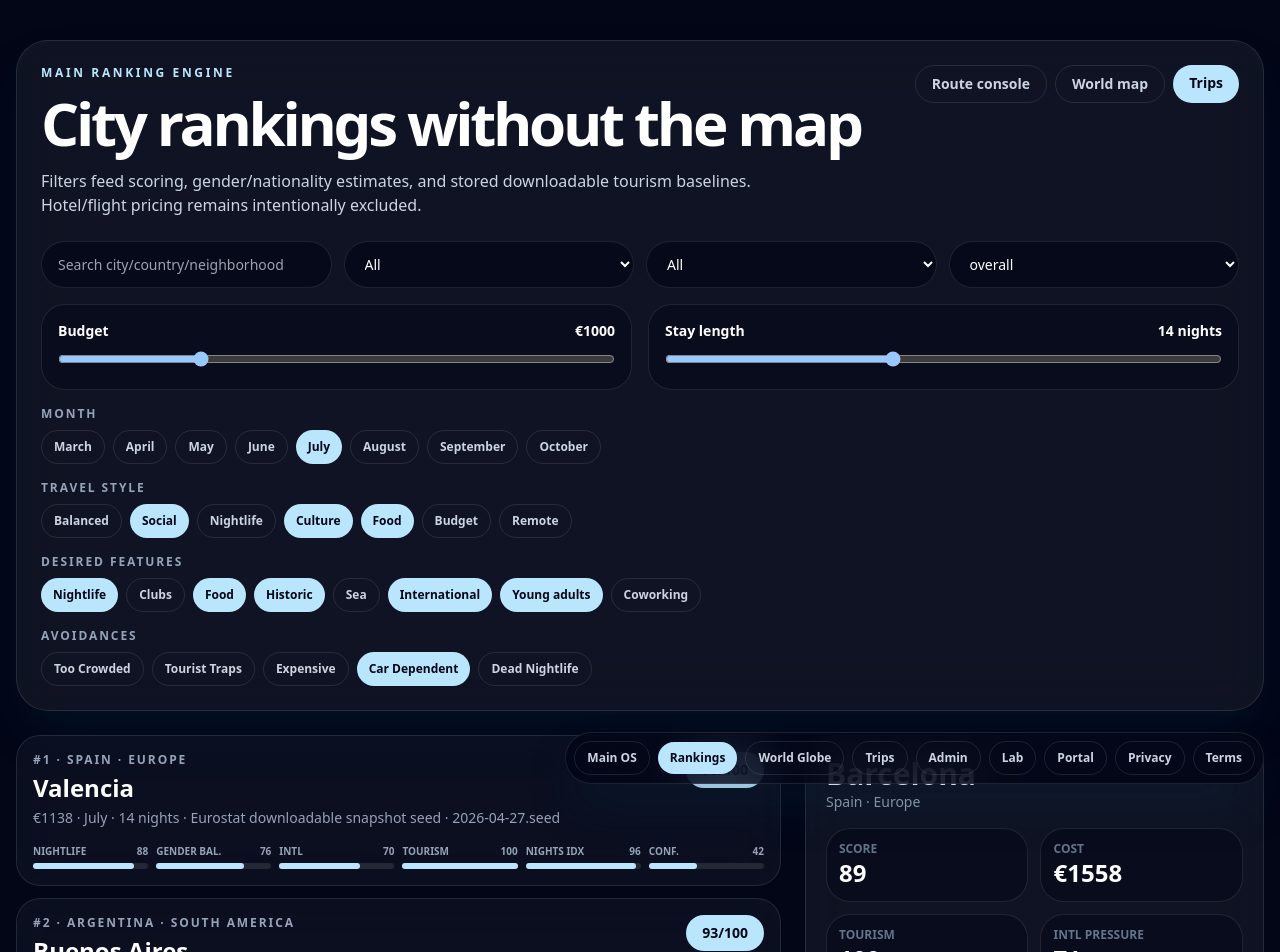
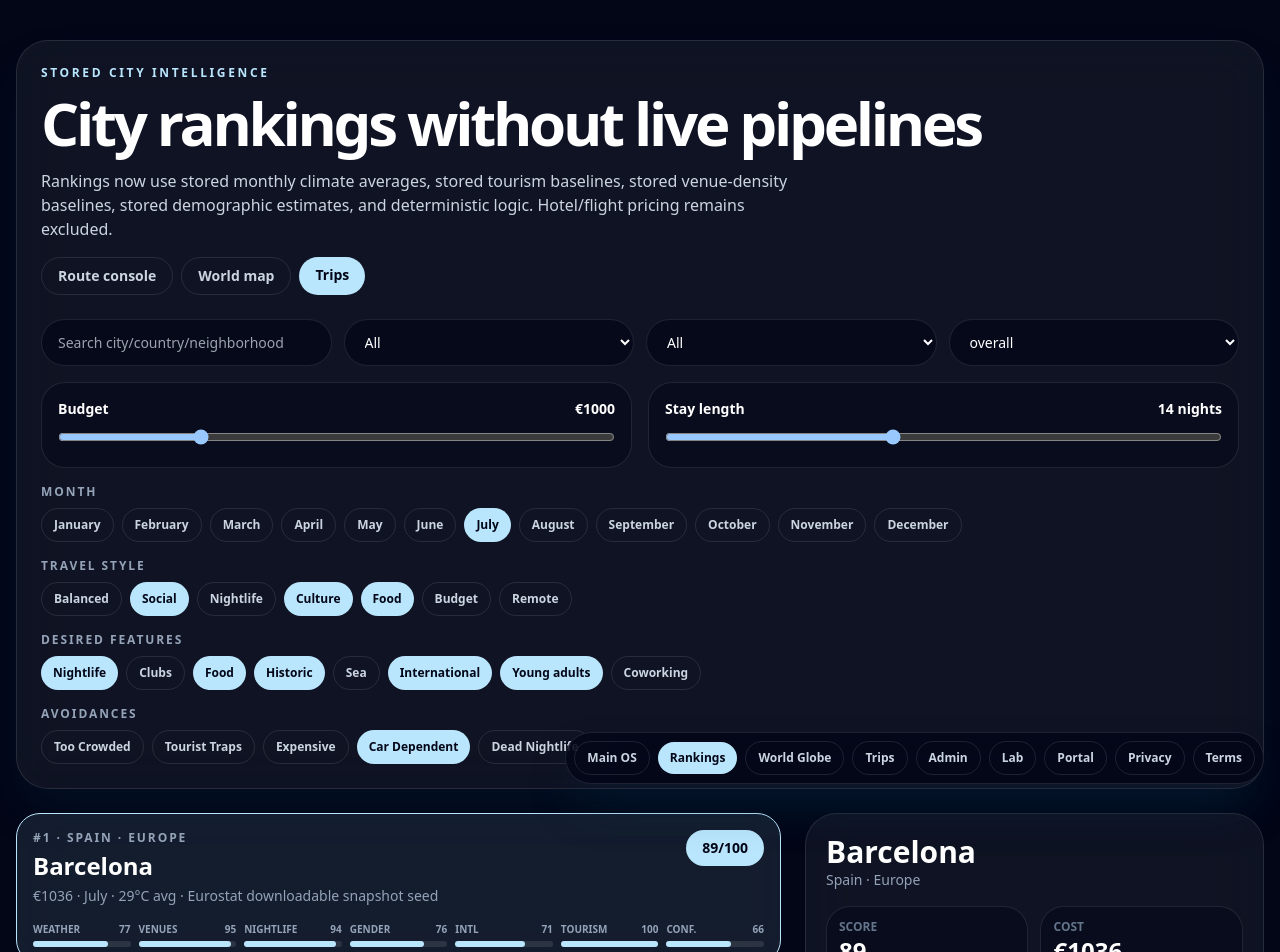
Before and after one commit to irf97/Travel-Guide, a Next.js app in the folder mvp/: page /rankings in a window 1280 px wide. Shown: the top 952 px of the page. Built offline with nearby package versions, Linux system fonts and the light colour scheme.

Commit message:
Rank from stored city intelligence layer

```diff
--- a/mvp/app/rankings/page.tsx
+++ b/mvp/app/rankings/page.tsx
@@ -2,14 +2,11 @@
 
 import { useMemo, useState } from "react";
 import Link from "next/link";
-import { worldCities, continents, type Continent, type WorldCity } from "@/lib/world-data";
-import { getCityDemographicModel } from "@/lib/city-demographics";
-import { getCityTourismModel } from "@/lib/tourism-data";
-import { defaultIntent } from "@/lib/extraction";
-import { scoreCity } from "@/lib/scoring";
+import { continents, type Continent } from "@/lib/world-data";
+import { getAllCityIntelligence, type CityIntelligence, type MonthName } from "@/lib/city-intelligence";
 import type { AvoidKey, FeatureKey, TravelStyle } from "@/lib/types";
 
-const monthOptions = ["March", "April", "May", "June", "July", "August", "September", "October"];
+const monthOptions: MonthName[] = ["January", "February", "March", "April", "May", "June", "July", "August", "September", "October", "November", "December"];
 const travelStyles: Array<{ label: string; value: TravelStyle }> = [
   { label: "Balanced", value: "balanced" }, { label: "Social", value: "social" }, { label: "Nightlife", value: "nightlife" }, { label: "Culture", value: "culture" }, { label: "Food", value: "food" }, { label: "Budget", value: "budget" }, { label: "Remote", value: "remote-work" }
 ];
@@ -19,43 +16,95 @@ const features: Array<{ label: string; value: FeatureKey }> = [
 const avoidances: Array<{ label: string; value: AvoidKey }> = [
   { label: "Too Crowded", value: "too_crowded" }, { label: "Tourist Traps", value: "tourist_traps" }, { label: "Expensive", value: "expensive" }, { label: "Car Dependent", value: "car_dependent" }, { label: "Dead Nightlife", value: "dead_nightlife" }
 ];
-const sortModes = ["overall", "cheapest", "nightlife", "history", "international", "gender-balance", "tourism-demand", "tourism-index", "confidence"] as const;
+const sortModes = ["overall", "cheapest", "nightlife", "history", "international", "gender-balance", "tourism-demand", "tourism-index", "weather", "venue-density", "confidence"] as const;
 type SortMode = typeof sortModes[number];
 
 type Ranked = {
-  city: WorldCity;
+  city: CityIntelligence;
   score: number;
   cost: number;
+  selectedWeather: CityIntelligence["monthlyWeather"][MonthName];
   featureFit: number;
-  seasonality: number;
   riskPenalty: number;
-  demographics: ReturnType<typeof getCityDemographicModel>;
-  tourism: ReturnType<typeof getCityTourismModel>;
+  confidenceScore: number;
 };
 
 function toggle<T extends string>(list: T[], value: T) { return list.includes(value) ? list.filter((item) => item !== value) : [...list, value]; }
-function makeIntent(input: { budget: number; nights: number; month: string; styles: TravelStyle[]; features: FeatureKey[]; avoid: AvoidKey[] }) {
-  const intent = defaultIntent();
-  intent.budget.per_person_eur = input.budget;
-  intent.budget.sensitivity = input.budget <= 800 ? "high" : input.budget <= 1300 ? "medium" : "low";
-  intent.dates.month = input.month;
-  intent.dates.nights = input.nights;
-  intent.travel_style = input.styles.length ? input.styles : ["balanced"];
-  Object.keys(intent.desired_features).forEach((key) => { intent.desired_features[key as FeatureKey] = false; });
-  input.features.forEach((feature) => { intent.desired_features[feature] = true; });
-  Object.keys(intent.avoid).forEach((key) => { intent.avoid[key as AvoidKey] = false; });
-  input.avoid.forEach((avoid) => { intent.avoid[avoid] = true; });
-  return intent;
+function clamp(value: number) { return Math.max(0, Math.min(100, Math.round(value))); }
+
+function featureFit(city: CityIntelligence, wanted: FeatureKey[]) {
+  if (!wanted.length) return 70;
+  let score = 0;
+  for (const item of wanted) {
+    if (item === "bars") score += city.venues.bars > 100 ? 14 : city.nightlife_score / 8;
+    if (item === "clubs") score += city.venues.clubs > 10 ? 14 : city.venues.clubs;
+    if (item === "local_food") score += city.food_culture_score / 7;
+    if (item === "historic") score += city.history_score / 7;
+    if (item === "sea") score += city.sea_access ? 14 : 2;
+    if (item === "international_crowd") score += city.tourism.internationalTouristPressure / 7;
+    if (item === "young_adults") score += city.social_density_score / 7;
+    if (item === "coworking") score += city.venues.coworking > 6 ? 12 : city.venues.coworking * 1.5;
+  }
+  return clamp((score / wanted.length) * 7.2);
+}
+
+function riskPenalty(city: CityIntelligence, avoid: AvoidKey[], budget: number) {
+  let penalty = 0;
+  if (avoid.includes("too_crowded")) penalty += city.tourism.cityTourismDemandScore > 82 ? 10 : 2;
+  if (avoid.includes("tourist_traps")) penalty += city.tourism.tourismNightsIndex > 86 && city.demographics.touristVisitorShare > 28 ? 10 : 2;
+  if (avoid.includes("expensive")) penalty += city.base_cost_per_person > budget ? 12 : 0;
+  if (avoid.includes("car_dependent")) penalty += city.mobility_score < 70 ? 9 : 1;
+  if (avoid.includes("dead_nightlife")) penalty += city.nightlife_score < 72 ? 12 : 0;
+  return clamp(penalty);
+}
+
+function styleScore(city: CityIntelligence, styles: TravelStyle[], weather: Ranked["selectedWeather"]) {
+  const active = styles.length ? styles : ["balanced"];
+  let score = 0;
+  for (const style of active) {
+    if (style === "balanced") score += (city.nightlife_score + city.history_score + city.food_culture_score + city.mobility_score + weather.weatherComfort) / 5;
+    if (style === "social") score += city.social_density_score * 0.55 + city.tourism.internationalTouristPressure * 0.25 + city.venues.socialSurfaceArea * 0.2;
+    if (style === "nightlife") score += city.nightlife_score * 0.5 + weather.outdoorNightlifeScore * 0.25 + city.venues.clubs * 1.1;
+    if (style === "culture") score += city.history_score * 0.72 + city.venues.museums * 0.9 + city.venues.historicSites * 0.7;
+    if (style === "food") score += city.food_culture_score * 0.74 + city.venues.restaurants * 0.08 + city.venues.cafes * 0.08;
+    if (style === "budget") score += clamp(100 - Math.max(0, city.base_cost_per_person - 600) / 13);
+    if (style === "remote-work") score += city.mobility_score * 0.46 + city.venues.coworking * 2.8 + weather.weatherComfort * 0.2;
+    if (style === "sports") score += city.venues.gyms * 2.6 + city.mobility_score * 0.28 + weather.weatherComfort * 0.24;
+  }
+  return clamp(score / active.length);
+}
+
+function rankCity(city: CityIntelligence, input: { month: MonthName; budget: number; nights: number; styles: TravelStyle[]; wanted: FeatureKey[]; avoid: AvoidKey[] }): Ranked {
+  const selectedWeather = city.monthlyWeather[input.month];
+  const cost = Math.round(city.average_daily_cost * input.nights);
+  const affordability = clamp(100 - Math.max(0, cost - input.budget) / 13);
+  const fit = featureFit(city, input.wanted);
+  const penalty = riskPenalty(city, input.avoid, input.budget);
+  const style = styleScore(city, input.styles, selectedWeather);
+  const confidenceScore = clamp(city.demographics.confidenceScore * 0.35 + (city.tourism.confidence === "high" ? 86 : city.tourism.confidence === "medium" ? 68 : 45) * 0.3 + selectedWeather.weatherComfort * 0.15 + city.venues.densityScore * 0.2);
+  const score = clamp(
+    style * 0.22 +
+    fit * 0.16 +
+    affordability * 0.14 +
+    selectedWeather.weatherComfort * 0.14 +
+    city.tourism.cityTourismDemandScore * 0.12 +
+    city.venues.densityScore * 0.12 +
+    city.demographics.genderBalanceScore * 0.05 +
+    confidenceScore * 0.05 -
+    penalty * 0.55
+  );
+  return { city, score, cost, selectedWeather, featureFit: fit, riskPenalty: penalty, confidenceScore };
 }
 
 export default function RankingsPage() {
-  const countries = useMemo(() => [...new Set(worldCities.map((city) => city.country))].sort(), []);
+  const allCities = useMemo(() => getAllCityIntelligence(), []);
+  const countries = useMemo(() => [...new Set(allCities.map((city) => city.country))].sort(), [allCities]);
   const [query, setQuery] = useState("");
   const [continent, setContinent] = useState<Continent | "All">("All");
   const [country, setCountry] = useState("All");
   const [budget, setBudget] = useState(1000);
   const [nights, setNights] = useState(14);
-  const [month, setMonth] = useState("July");
+  const [month, setMonth] = useState<MonthName>("July");
   const [styles, setStyles] = useState<TravelStyle[]>(["social", "culture", "food"]);
   const [wanted, setWanted] = useState<FeatureKey[]>(["bars", "local_food", "historic", "international_crowd", "young_adults"]);
   const [avoid, setAvoid] = useState<AvoidKey[]>(["car_dependent"]);
@@ -63,39 +112,33 @@ export default function RankingsPage() {
   const [selectedId, setSelectedId] = useState("barcelona-spain");
   const [saveMessage, setSaveMessage] = useState("");
 
-  const intent = useMemo(() => makeIntent({ budget, nights, month, styles, features: wanted, avoid }), [budget, nights, month, styles, wanted, avoid]);
-
   const ranked = useMemo<Ranked[]>(() => {
     const q = query.toLowerCase().trim();
-    const rows = worldCities
+    const rows = allCities
       .filter((city) => continent === "All" || city.continent === continent)
       .filter((city) => country === "All" || city.country === country)
       .filter((city) => !q || `${city.name} ${city.country} ${city.continent} ${city.types.join(" ")} ${city.best_neighborhoods.join(" ")} ${city.nationality_mix_context}`.toLowerCase().includes(q))
-      .map((city) => {
-        const result = scoreCity(city, intent);
-        const demographics = getCityDemographicModel(city);
-        const tourism = getCityTourismModel(city);
-        const tourismAdjustment = Math.round((tourism.cityTourismDemandScore - 50) * 0.08 + (tourism.internationalTouristPressure - 50) * 0.05);
-        return { city, score: Math.max(0, Math.min(100, result.score + tourismAdjustment)), cost: result.estimatedCost, featureFit: result.featureFit, seasonality: result.seasonality, riskPenalty: result.riskPenalty, demographics, tourism };
-      });
+      .map((city) => rankCity(city, { month, budget, nights, styles, wanted, avoid }));
 
     return rows.sort((a, b) => {
       if (sortMode === "cheapest") return a.cost - b.cost;
       if (sortMode === "nightlife") return b.city.nightlife_score - a.city.nightlife_score;
       if (sortMode === "history") return b.city.history_score - a.city.history_score;
-      if (sortMode === "international") return b.tourism.internationalTouristPressure - a.tourism.internationalTouristPressure;
-      if (sortMode === "gender-balance") return b.demographics.genderBalanceScore - a.demographics.genderBalanceScore;
-      if (sortMode === "tourism-demand") return b.tourism.cityTourismDemandScore - a.tourism.cityTourismDemandScore;
-      if (sortMode === "tourism-index") return b.tourism.tourismNightsIndex - a.tourism.tourismNightsIndex;
-      if (sortMode === "confidence") return b.demographics.confidenceScore + (b.tourism.confidence === "high" ? 20 : b.tourism.confidence === "medium" ? 10 : 0) - (a.demographics.confidenceScore + (a.tourism.confidence === "high" ? 20 : a.tourism.confidence === "medium" ? 10 : 0));
+      if (sortMode === "international") return b.city.tourism.internationalTouristPressure - a.city.tourism.internationalTouristPressure;
+      if (sortMode === "gender-balance") return b.city.demographics.genderBalanceScore - a.city.demographics.genderBalanceScore;
+      if (sortMode === "tourism-demand") return b.city.tourism.cityTourismDemandScore - a.city.tourism.cityTourismDemandScore;
+      if (sortMode === "tourism-index") return b.city.tourism.tourismNightsIndex - a.city.tourism.tourismNightsIndex;
+      if (sortMode === "weather") return b.selectedWeather.weatherComfort - a.selectedWeather.weatherComfort;
+      if (sortMode === "venue-density") return b.city.venues.densityScore - a.city.venues.densityScore;
+      if (sortMode === "confidence") return b.confidenceScore - a.confidenceScore;
       return b.score - a.score;
     });
-  }, [query, continent, country, intent, sortMode]);
+  }, [allCities, query, continent, country, month, budget, nights, styles, wanted, avoid, sortMode]);
 
   const selected = ranked.find((row) => row.city.id === selectedId) ?? ranked[0];
 
   async function save(row: Ranked) {
-    const response = await fetch("/api/trips", { method: "POST", headers: { "Content-Type": "application/json" }, body: JSON.stringify({ title: `${row.city.name}, ${row.city.country}`, cityId: row.city.id, month, budgetLevel: budget <= 800 ? "Low" : budget <= 1300 ? "Medium" : "High", goal: styles.join("-") || "balanced", computedScore: row.score, notes: `Saved from /rankings. Sort: ${sortMode}. Cost €${row.cost}. Gender balance ${row.demographics.genderBalanceScore}. International pressure ${row.tourism.internationalTouristPressure}. Tourism demand ${row.tourism.cityTourismDemandScore}. Tourism source ${row.tourism.sourceLabel}.` }) });
+    const response = await fetch("/api/trips", { method: "POST", headers: { "Content-Type": "application/json" }, body: JSON.stringify({ title: `${row.city.name}, ${row.city.country}`, cityId: row.city.id, month, budgetLevel: budget <= 800 ? "Low" : budget <= 1300 ? "Medium" : "High", goal: styles.join("-") || "balanced", computedScore: row.score, notes: `Saved from /rankings stored intelligence. Sort: ${sortMode}. Cost €${row.cost}. Weather ${row.selectedWeather.weatherComfort}. Venue density ${row.city.venues.densityScore}. Tourism demand ${row.city.tourism.cityTourismDemandScore}. International pressure ${row.city.tourism.internationalTouristPressure}.` }) });
     const json = await response.json();
     setSaveMessage(json?.data?.message ?? "Saved.");
   }
@@ -103,7 +146,7 @@ export default function RankingsPage() {
   return <main className="min-h-screen bg-slate-950 px-4 py-10 text-white">
     <section className="mx-auto max-w-7xl rounded-[2rem] border border-white/10 bg-white/[0.055] p-6 shadow-2xl shadow-sky-950/30 backdrop-blur-xl">
       <div className="flex flex-wrap items-start justify-between gap-4">
-        <div><p className="text-xs font-black uppercase tracking-[0.22em] text-sky-200">Main ranking engine</p><h1 className="mt-3 text-4xl font-black tracking-[-0.055em] md:text-6xl">City rankings without the map</h1><p className="mt-4 max-w-3xl text-slate-300">Filters feed scoring, gender/nationality estimates, and stored downloadable tourism baselines. Hotel/flight pricing remains intentionally excluded.</p></div>
+        <div><p className="text-xs font-black uppercase tracking-[0.22em] text-sky-200">Stored city intelligence</p><h1 className="mt-3 text-4xl font-black tracking-[-0.055em] md:text-6xl">City rankings without live pipelines</h1><p className="mt-4 max-w-3xl text-slate-300">Rankings now use stored monthly climate averages, stored tourism baselines, stored venue-density baselines, stored demographic estimates, and deterministic logic. Hotel/flight pricing remains excluded.</p></div>
         <div className="flex gap-2"><Link className="rounded-full border border-white/10 px-4 py-2 text-sm font-black text-slate-300" href="/admin">Route console</Link><Link className="rounded-full border border-white/10 px-4 py-2 text-sm font-black text-slate-300" href="/world">World map</Link><Link className="rounded-full bg-sky-200 px-4 py-2 text-sm font-black text-slate-950" href="/trips">Trips</Link></div>
       </div>
       <div className="mt-6 grid gap-3 md:grid-cols-4">
@@ -123,23 +166,25 @@ export default function RankingsPage() {
     <section className="mx-auto mt-6 grid max-w-7xl gap-6 lg:grid-cols-[1.5fr_.9fr]">
       <div className="grid gap-3">
         {ranked.slice(0, 60).map((row, index) => <button key={row.city.id} onClick={()=>setSelectedId(row.city.id)} className={`rounded-[1.5rem] border p-4 text-left backdrop-blur-xl transition ${selected?.city.id===row.city.id ? "border-sky-200 bg-sky-200/10" : "border-white/10 bg-white/[0.04] hover:border-white/25"}`}>
-          <div className="flex flex-wrap items-start justify-between gap-3"><div><div className="text-xs font-black uppercase tracking-[0.16em] text-slate-400">#{index+1} · {row.city.country} · {row.city.continent}</div><h2 className="mt-1 text-2xl font-black">{row.city.name}</h2><p className="mt-1 text-sm text-slate-400">€{row.cost} · {month} · {nights} nights · {row.tourism.sourceLabel} · {row.tourism.release}</p></div><div className="rounded-full bg-sky-200 px-4 py-2 text-sm font-black text-slate-950">{row.score}/100</div></div>
-          <div className="mt-4 grid gap-2 md:grid-cols-6"><Mini label="Nightlife" value={row.city.nightlife_score}/><Mini label="Gender bal." value={row.demographics.genderBalanceScore}/><Mini label="Intl" value={row.tourism.internationalTouristPressure}/><Mini label="Tourism" value={row.tourism.cityTourismDemandScore}/><Mini label="Nights idx" value={row.tourism.tourismNightsIndex}/><Mini label="Conf." value={row.demographics.confidenceScore}/></div>
+          <div className="flex flex-wrap items-start justify-between gap-3"><div><div className="text-xs font-black uppercase tracking-[0.16em] text-slate-400">#{index+1} · {row.city.country} · {row.city.continent}</div><h2 className="mt-1 text-2xl font-black">{row.city.name}</h2><p className="mt-1 text-sm text-slate-400">€{row.cost} · {month} · {row.selectedWeather.avgTempC}°C avg · {row.city.tourism.sourceLabel}</p></div><div className="rounded-full bg-sky-200 px-4 py-2 text-sm font-black text-slate-950">{row.score}/100</div></div>
+          <div className="mt-4 grid gap-2 md:grid-cols-7"><Mini label="Weather" value={row.selectedWeather.weatherComfort}/><Mini label="Venues" value={row.city.venues.densityScore}/><Mini label="Nightlife" value={row.city.nightlife_score}/><Mini label="Gender" value={row.city.demographics.genderBalanceScore}/><Mini label="Intl" value={row.city.tourism.internationalTouristPressure}/><Mini label="Tourism" value={row.city.tourism.cityTourismDemandScore}/><Mini label="Conf." value={row.confidenceScore}/></div>
         </button>)}
       </div>
       {selected ? <aside className="sticky top-4 h-fit rounded-[2rem] border border-white/10 bg-white/[0.055] p-5 backdrop-blur-xl">
         <h2 className="text-3xl font-black">{selected.city.name}</h2><p className="text-sm text-slate-400">{selected.city.country} · {selected.city.continent}</p>
-        <div className="mt-4 grid grid-cols-2 gap-3"><Metric label="Score" value={`${selected.score}`}/><Metric label="Cost" value={`€${selected.cost}`}/><Metric label="Tourism" value={`${selected.tourism.cityTourismDemandScore}`}/><Metric label="Intl pressure" value={`${selected.tourism.internationalTouristPressure}`}/></div>
+        <div className="mt-4 grid grid-cols-2 gap-3"><Metric label="Score" value={`${selected.score}`}/><Metric label="Cost" value={`€${selected.cost}`}/><Metric label="Weather" value={`${selected.selectedWeather.weatherComfort}`}/><Metric label="Venues" value={`${selected.city.venues.densityScore}`}/></div>
         <button onClick={()=>save(selected)} className="mt-4 w-full rounded-full bg-emerald-200 px-4 py-3 text-sm font-black text-slate-950">Save city</button>
+        <h3 className="mt-6 text-sm font-black uppercase tracking-[0.16em] text-sky-200">Stored monthly weather</h3>
+        <div className="mt-2 rounded-2xl border border-white/10 bg-slate-950/50 p-3 text-sm text-slate-300">{month}: {selected.selectedWeather.avgTempC}°C avg · {selected.selectedWeather.rainDays} rain days · comfort {selected.selectedWeather.weatherComfort}/100 · outdoor nightlife {selected.selectedWeather.outdoorNightlifeScore}/100</div>
+        <h3 className="mt-6 text-sm font-black uppercase tracking-[0.16em] text-sky-200">Stored venue density</h3>
+        <div className="mt-2 grid grid-cols-2 gap-2 text-sm text-slate-300"><Metric label="Bars" value={`${selected.city.venues.bars}`}/><Metric label="Clubs" value={`${selected.city.venues.clubs}`}/><Metric label="Restaurants" value={`${selected.city.venues.restaurants}`}/><Metric label="Cafes" value={`${selected.city.venues.cafes}`}/></div>
         <h3 className="mt-6 text-sm font-black uppercase tracking-[0.16em] text-sky-200">Stored tourism baseline</h3>
-        <div className="mt-2 rounded-2xl border border-white/10 bg-slate-950/50 p-3 text-sm text-slate-300">Country baseline: {selected.tourism.tourismNightsIndex}/100<br/>International guests: {selected.tourism.internationalGuestShare}% · Domestic guests: {selected.tourism.domesticGuestShare}%<br/>Source: {selected.tourism.sourceLabel}<br/>Release: {selected.tourism.release} · confidence {selected.tourism.confidence}</div>
+        <div className="mt-2 rounded-2xl border border-white/10 bg-slate-950/50 p-3 text-sm text-slate-300">Country baseline: {selected.city.tourism.tourismNightsIndex}/100<br/>International guests: {selected.city.tourism.internationalGuestShare}% · Domestic guests: {selected.city.tourism.domesticGuestShare}%<br/>Source: {selected.city.tourism.sourceLabel}<br/>Release: {selected.city.tourism.release} · confidence {selected.city.tourism.confidence}</div>
         <h3 className="mt-6 text-sm font-black uppercase tracking-[0.16em] text-sky-200">Gender mix</h3>
-        <div className="mt-2 rounded-2xl border border-white/10 bg-slate-950/50 p-3 text-sm text-slate-300">Nightlife: {selected.demographics.nightlifeGenderMix.male}% male · {selected.demographics.nightlifeGenderMix.female}% female · {selected.demographics.nightlifeGenderMix.unknown}% unknown<br/>General: {selected.demographics.generalGenderMix.male}% male · {selected.demographics.generalGenderMix.female}% female</div>
+        <div className="mt-2 rounded-2xl border border-white/10 bg-slate-950/50 p-3 text-sm text-slate-300">Nightlife: {selected.city.demographics.nightlifeGenderMix.male}% male · {selected.city.demographics.nightlifeGenderMix.female}% female · {selected.city.demographics.nightlifeGenderMix.unknown}% unknown<br/>General: {selected.city.demographics.generalGenderMix.male}% male · {selected.city.demographics.generalGenderMix.female}% female</div>
         <h3 className="mt-6 text-sm font-black uppercase tracking-[0.16em] text-sky-200">Tourist nationality mix</h3>
-        <div className="mt-2 grid gap-2">{selected.demographics.touristNationalityMix.map((item)=><div key={item.label} className="rounded-2xl border border-white/10 bg-slate-950/50 p-3"><div className="flex justify-between text-sm"><span>{item.label}</span><b>{item.share}%</b></div><div className="mt-2 h-1.5 rounded-full bg-white/10"><div className="h-1.5 rounded-full bg-sky-200" style={{width:`${item.share}%`}}/></div></div>)}</div>
-        <h3 className="mt-6 text-sm font-black uppercase tracking-[0.16em] text-sky-200">Resident / visitor composition</h3>
-        <div className="mt-2 grid gap-2">{selected.demographics.nationalityMix.map((item)=><div key={item.label} className="flex justify-between rounded-xl bg-white/[0.04] px-3 py-2 text-sm"><span>{item.label}</span><b>{item.share}%</b></div>)}</div>
-        <p className="mt-4 text-xs leading-5 text-slate-500">{selected.tourism.note}</p>
+        <div className="mt-2 grid gap-2">{selected.city.demographics.touristNationalityMix.map((item)=><div key={item.label} className="rounded-2xl border border-white/10 bg-slate-950/50 p-3"><div className="flex justify-between text-sm"><span>{item.label}</span><b>{item.share}%</b></div><div className="mt-2 h-1.5 rounded-full bg-white/10"><div className="h-1.5 rounded-full bg-sky-200" style={{width:`${item.share}%`}}/></div></div>)}</div>
+        <p className="mt-4 text-xs leading-5 text-slate-500">Sources: {selected.city.sourceConfidence.weather}; {selected.city.sourceConfidence.tourism}; {selected.city.sourceConfidence.venues}; {selected.city.sourceConfidence.demographics}.</p>
       </aside> : null}
     </section>
   </main>;
```
